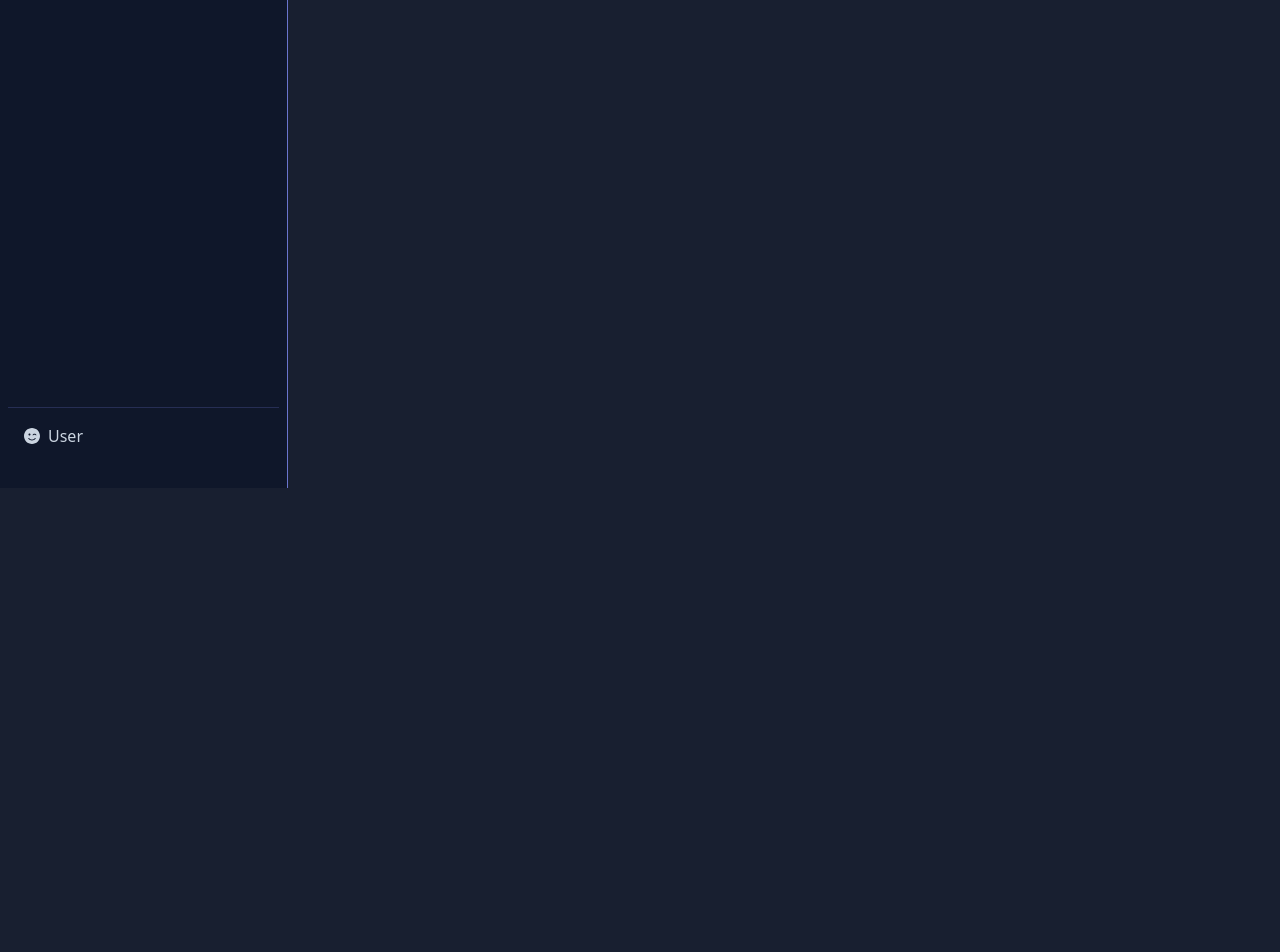
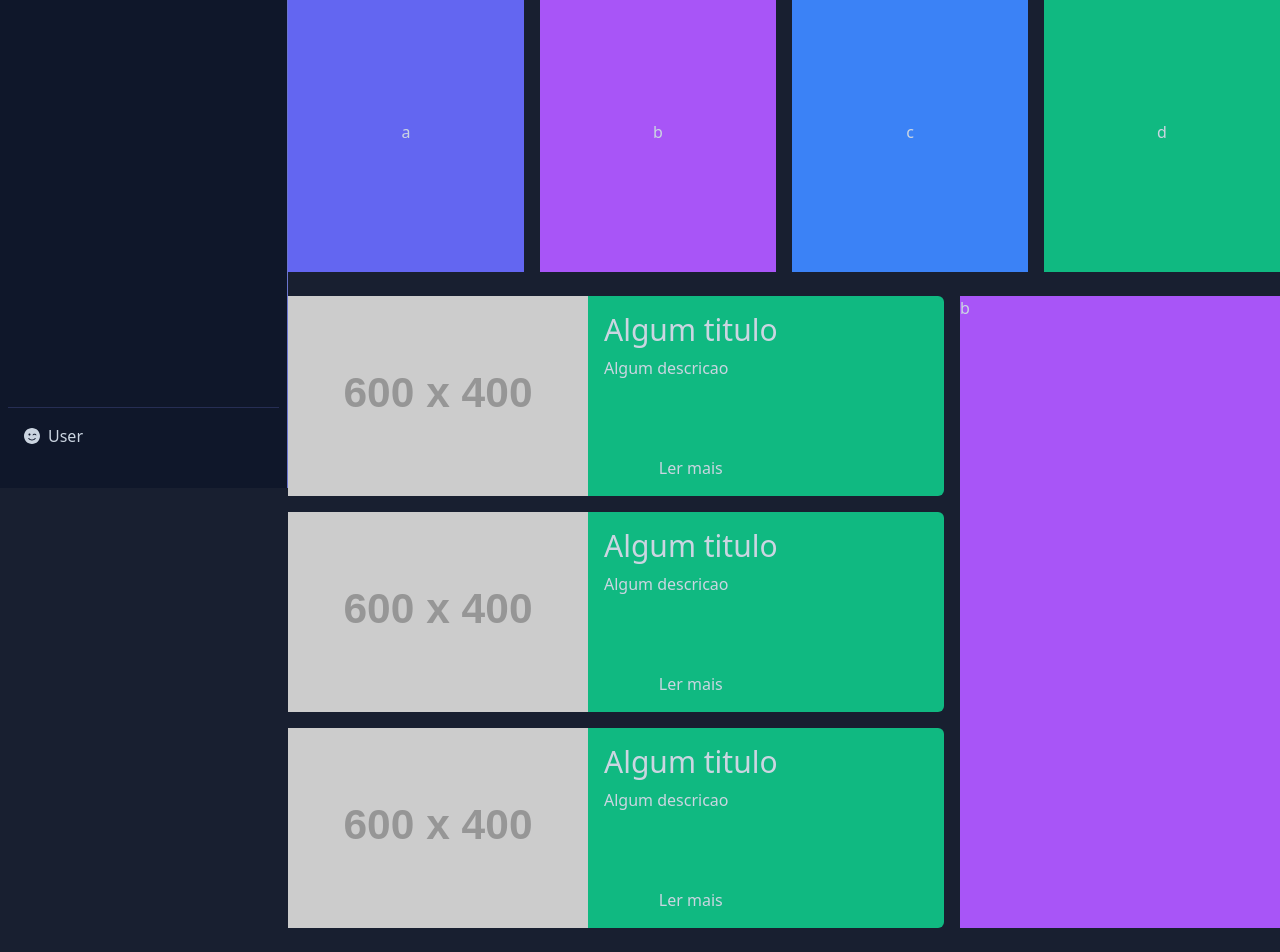
Before and after one commit to fredchien/curso-emerson-broga, a Next.js app in the folder nextjs-course/: page / in a window 1280 px wide. Shown: the part 312-1264 px from the top of the page. Before the commit the page ends 800 px from the top, so only its background shows below. Built offline with nearby package versions, Linux system fonts and the light colour scheme.

Commit message:
feat: home structure

```diff
--- a/nextjs-course/src/app/globals.css
+++ b/nextjs-course/src/app/globals.css
@@ -8,3 +8,9 @@
     --color-slate-890: 24 31 48;
   }
 }
+
+@layer components {
+  .flex-center {
+    @apply flex items-center justify-center;
+  }
+}
--- a/nextjs-course/src/app/layout.tsx
+++ b/nextjs-course/src/app/layout.tsx
@@ -14,7 +14,7 @@
 }>) {
   return (
     <html lang="pt-BR">
-      <body className="flex gap-2 bg-slate-890 text-slate-300">
+      <body className="bg-slate-890 text-slate-300">
         <NavBar />
         {children}
       </body>
--- a/nextjs-course/src/app/page.tsx
+++ b/nextjs-course/src/app/page.tsx
@@ -1,6 +1,63 @@
 
 export default function Home() {
   return (
-    <h1>Home page</h1>
+    <div className="ml-72">
+      <div className="w-full h-[35vh] bg-orange-400 flex-center">
+        <p>Algo chamativo</p>
+      </div>
+      <div className="container mx-auto my-6">
+        <div className="grid grid-cols-4 gap-4 h-[35vh]">
+          <div className="flex-center bg-indigo-500">
+a
+          </div>
+          <div className="flex-center bg-purple-500">
+b
+          </div>
+          <div className="flex-center bg-blue-500">
+c
+          </div>
+          <div className="flex-center bg-emerald-500">
+d
+          </div>
+        </div>
+      </div>
+      <div className="container mx-auto my-6">
+        <div className="grid grid-cols-12 gap-4">
+          <div className="col-span-8 flex flex-col gap-4">
+            <div className="flex gap-4 bg-emerald-500 rounded-md">
+              <div>
+                <img src="https://placehold.co/600x400" alt="Imagem escription" className="w-auto h-[200px]"/>
+              </div>
+              <div className="flex flex-col gap-2 py-4">
+                <h2 className="text-3xl">Algum titulo</h2>
+                <p className="flex-grow">Algum descricao</p>
+                <button>Ler mais</button>
+              </div>
+            </div>
+            <div className="flex gap-4 bg-emerald-500 rounded-md">
+              <div>
+                <img src="https://placehold.co/600x400" alt="Imagem escription" className="w-auto h-[200px]"/>
+              </div>
+              <div className="flex flex-col gap-2 py-4">
+                <h2 className="text-3xl">Algum titulo</h2>
+                <p className="flex-grow">Algum descricao</p>
+                <button>Ler mais</button>
+              </div>
+            </div>
+            <div className="flex gap-4 bg-emerald-500 rounded-md">
+              <div>
+                <img src="https://placehold.co/600x400" alt="Imagem escription" className="w-auto h-[200px]"/>
+              </div>
+              <div className="flex flex-col gap-2 py-4">
+                <h2 className="text-3xl">Algum titulo</h2>
+                <p className="flex-grow">Algum descricao</p>
+                <button>Ler mais</button>
+              </div>
+            </div>
+          </div>
+          <div className="col-span-4 bg-purple-500">b</div>
+        </div>
+      </div>
+    </div>
   );
 }
--- a/nextjs-course/src/components/Navbar/Navbar.tsx
+++ b/nextjs-course/src/components/Navbar/Navbar.tsx
@@ -6,7 +6,7 @@
 
 export const NavBar = ({className, ...props}: NavbarProps) =>{
     return(
-        <nav className={`flex flex-col h-screen bg-slate-900 border-r border-indigo-400/20 hover:border-indigo-400/80 w-72 p-2 text-slate-300 ${className}`} {...props}>
+        <nav className={`fixed top-0 left-0 flex flex-col h-screen bg-slate-900 border-r border-indigo-400/20 hover:border-indigo-400/80 w-72 p-2 text-slate-300 ${className}`} {...props}>
           <div className="flex items-center justify-center my-4">
             <Image
               src="https://emersonbroga.com/e/assets/emersonbroga-logo-name-pink.png"
```
